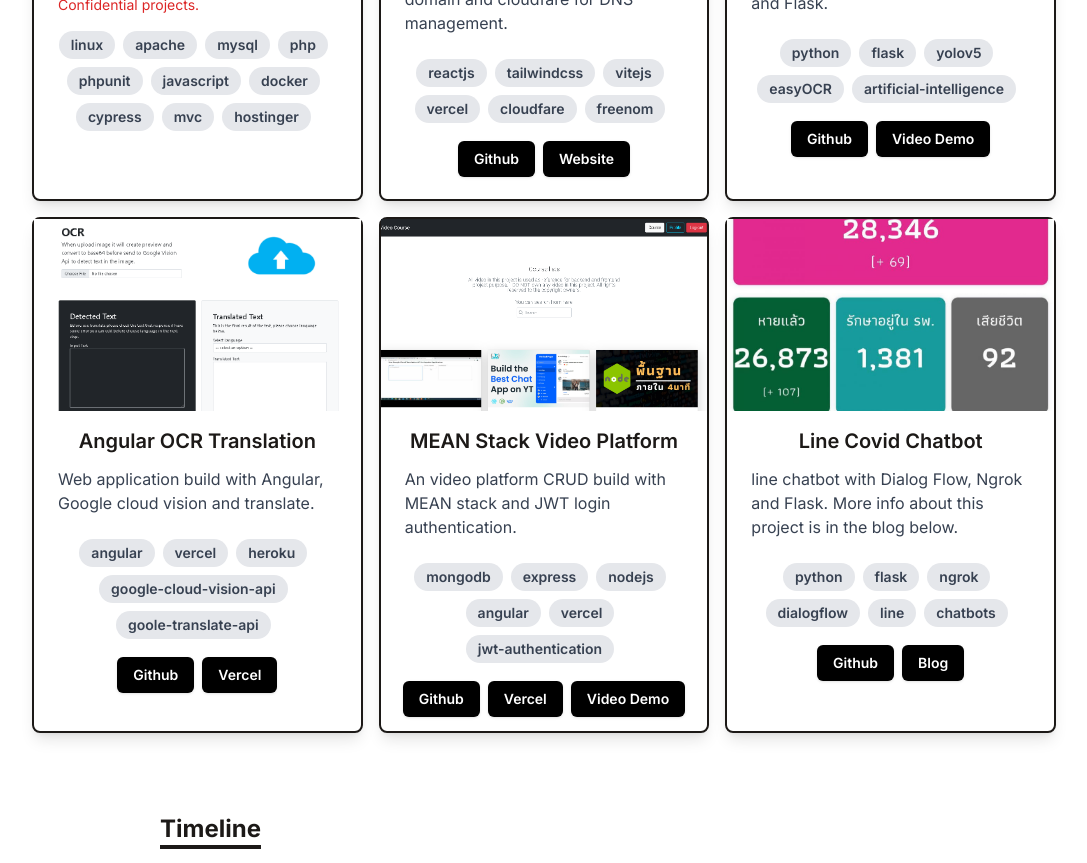
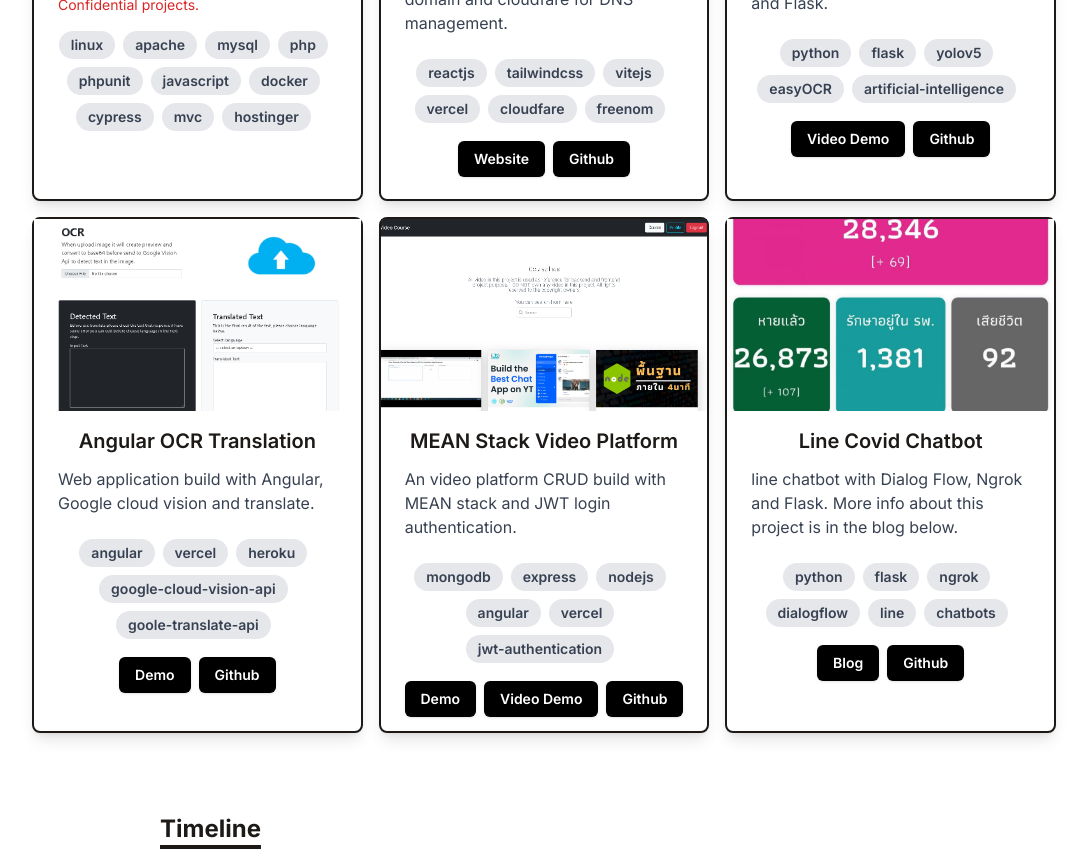
Before and after one commit to pnvttk/portfolio, a React (Vite) app: page / in a window 1280 px wide. Shown: the part 1120-1983 px from the top of the page, without its empty margins (96-1183 px from the left). Built offline with nearby package versions, Linux system fonts and the light colour scheme.

Commit message:
fix: change button text

```diff
--- a/src/data/projects.js
+++ b/src/data/projects.js
@@ -15,8 +15,8 @@ export default [
         stack: ['reactjs', 'tailwindcss', 'vitejs', 'vercel', 'cloudfare', 'freenom'],
         note: "",
         link: [
-            { Github: 'https://github.com/pnvttk/portfolio' },
-            { "Website": 'https://www.pnvttk.tk/' }
+            { "Website": 'https://www.pnvttk.tk/' },
+            { Github: 'https://github.com/pnvttk/portfolio' }
         ]
     },
     {
@@ -26,8 +26,8 @@ export default [
         stack: ['python', 'flask', 'yolov5', 'easyOCR', 'artificial-intelligence'],
         note: "",
         link: [
-            { Github: 'https://github.com/pnvttk/Vehicle_Characterization_on_Road_with_AI' },
-            { "Video Demo": 'https://www.youtube.com/watch?v=NaVDRdXCfqc' }
+            { "Video Demo": 'https://www.youtube.com/watch?v=NaVDRdXCfqc' },
+            { Github: 'https://github.com/pnvttk/Vehicle_Characterization_on_Road_with_AI' }
         ]
     },
     {
@@ -37,8 +37,8 @@ export default [
         stack: ['angular', 'vercel', 'heroku', 'google-cloud-vision-api', 'goole-translate-api'],
         note: '',
         link: [
+            { Demo: 'https://angular-ocr-translation.vercel.app/' },
             { Github: 'https://github.com/pnvttk/Angular-OCR-Translation' },
-            { Vercel: 'https://angular-ocr-translation.vercel.app/' }
         ]
     },
     {
@@ -48,9 +48,9 @@ export default [
         stack: ['mongodb', 'express', 'nodejs', 'angular', 'vercel', 'jwt-authentication'],
         note: '',
         link: [
+            { Demo: 'https://video-platform-with-mean-stack.vercel.app/' },
+            { "Video Demo": 'https://drive.google.com/file/d/1IO5YCmWeStAAH2Y1Asr7w_W6medVn2Yf/view' },
             { Github: 'https://github.com/pnvttk/Video-Platform-with-MEAN-Stack' },
-            { Vercel: 'https://video-platform-with-mean-stack.vercel.app/' },
-            { "Video Demo": 'https://drive.google.com/file/d/1IO5YCmWeStAAH2Y1Asr7w_W6medVn2Yf/view' },
         ]
 
     },
@@ -61,8 +61,8 @@ export default [
         stack: ['python', 'flask', 'ngrok', 'dialogflow', 'line', 'chatbots'],
         note: "",
         link: [
+            { Blog: 'https://www.paoschools.com/python-line-chatbot/' },
             { Github: 'https://github.com/pnvttk/Line-Covid-Chatbot' },
-            { Blog: 'https://www.paoschools.com/python-line-chatbot/' }
         ]
     },
 ]
```
